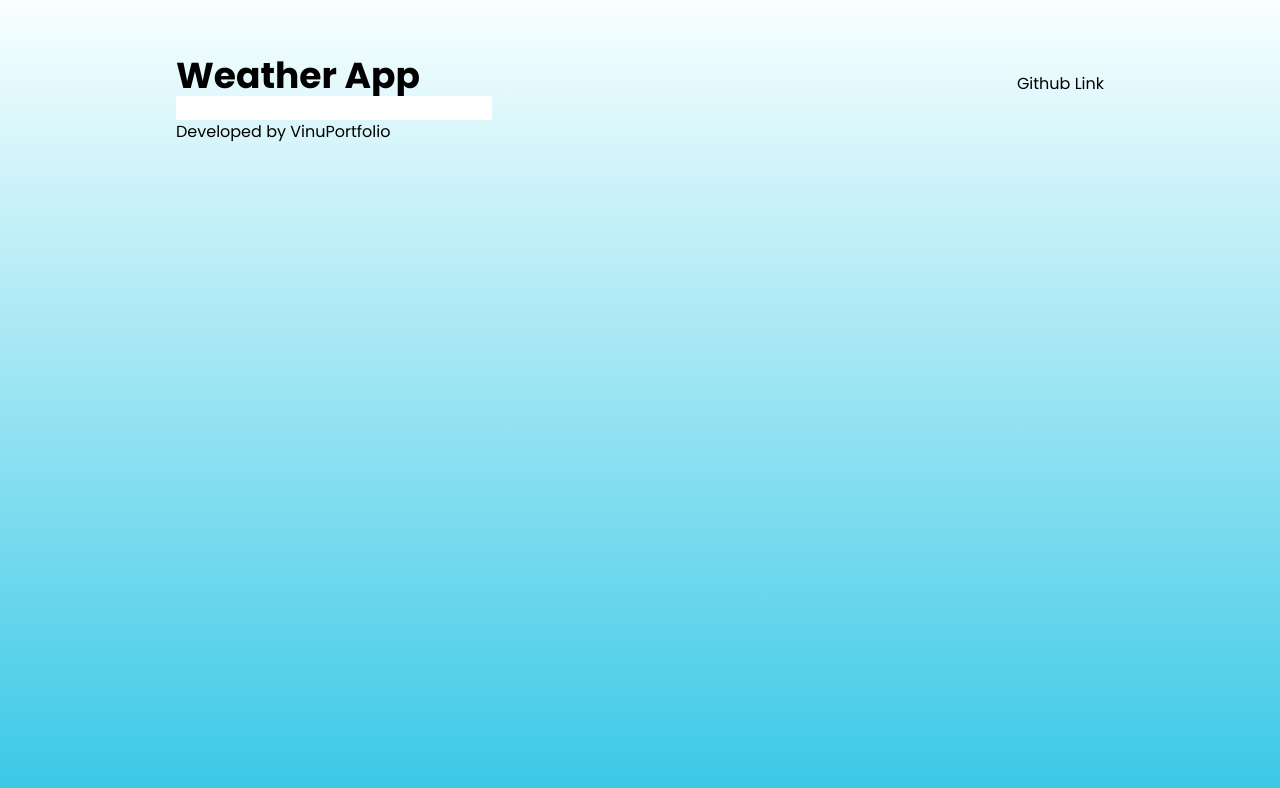
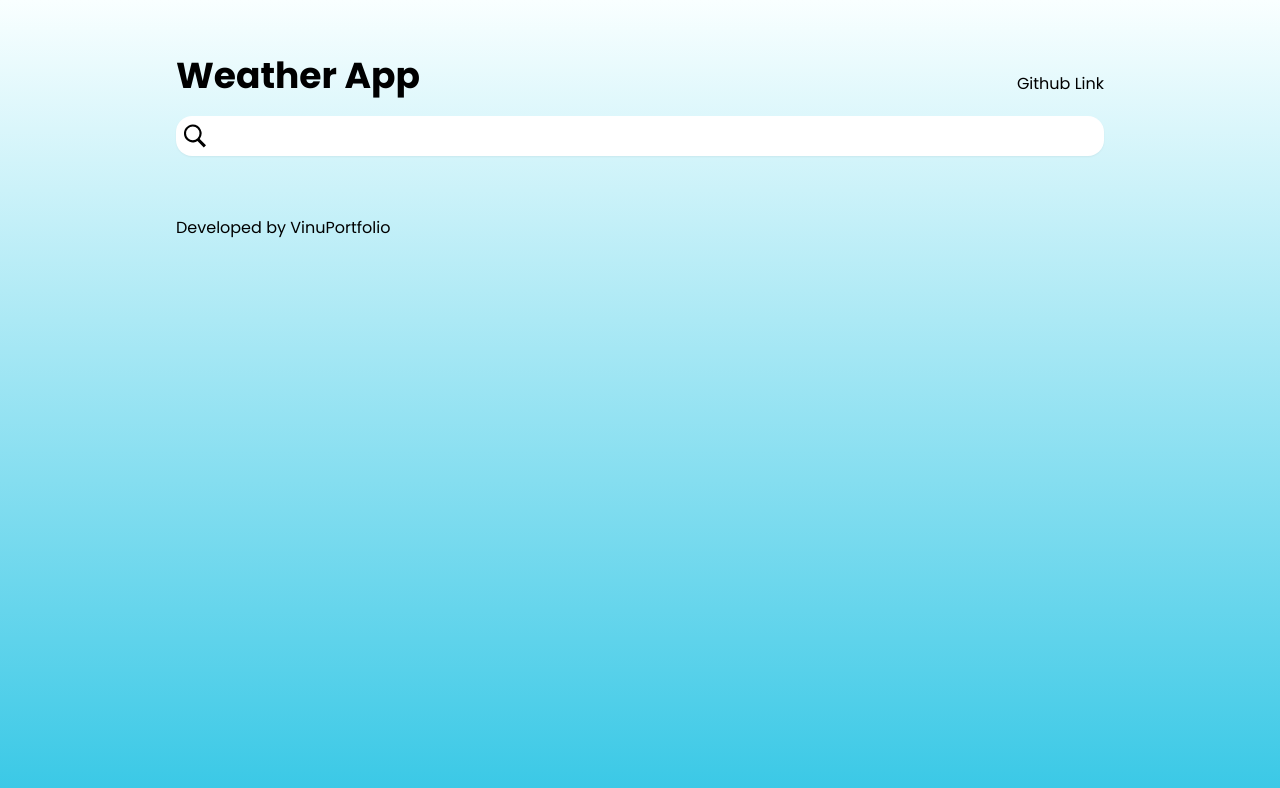
Before and after one commit to vinu-codes/weather-app, a React (Create React App) app: page / in a window 1280 px wide. Shown: the top 788 px of the page. Built offline with nearby package versions, Linux system fonts and the light colour scheme.

Commit message:
set up components

```diff
--- a/src/App.tsx
+++ b/src/App.tsx
@@ -3,11 +3,13 @@ import './styles.css'
 import { store } from './state/store'
 import { Provider } from 'react-redux'
 import { SearchBar } from '@components/SearchBar/SearchBar'
+import { CurrentWeather } from '@components/CurrentWeather/CurrentWeather'
+import { Forecast } from 'components/Forecast/Forecast'
 
 function App() {
   return (
     <Provider store={store}>
-      <div className="App">
+      <div className="App flex flex-col gap-5">
         <header className="flex h-24 items-end justify-between">
           <h1 className="font-bold text-4xl">Weather App</h1>
           <div>Github Link</div>
@@ -15,6 +17,8 @@ function App() {
         <div className="search-bar">
           <SearchBar />
         </div>
+        <CurrentWeather />
+        <Forecast />
         <footer>
           Developed by Vinu
           <a
--- /dev/null
+++ b/src/components/CurrentWeather/CurrentWeather.tsx
@@ -0,0 +1,7 @@
+import React from 'react'
+
+const CurrentWeather = () => {
+  return <div></div>
+}
+
+export { CurrentWeather }
--- /dev/null
+++ b/src/components/Forecast/Forecast.tsx
@@ -0,0 +1,7 @@
+import React from 'react'
+
+const Forecast = () => {
+  return <div></div>
+}
+
+export { Forecast }
--- a/src/components/SearchBar/SearchBar.tsx
+++ b/src/components/SearchBar/SearchBar.tsx
@@ -1,29 +1,39 @@
 import React, { useState, useEffect } from 'react'
 import { useDispatch } from 'react-redux'
-import { data } from '@state/weather'
-// import { fetchWeatherData } from '@state/weather'
-import * as weather from '@state/weather/index'
+import { data as weatherData } from '@state/weather'
+import { fetchWeatherData } from '@state/weather'
 import { AppDispatch } from '@state/store'
-
-console.log(weather)
+import { useSelector } from 'react-redux'
+import searchSvg from '../../assets/search.svg'
 
 const SearchBar = () => {
   const [value, setValue] = useState('')
   const dispatch = useDispatch<AppDispatch>()
-
-  useEffect(() => {
-    // dispatch(fetchWeatherData({ city: 'london' }))
-  }, [])
+  const data = useSelector(weatherData)
 
   const handleChange = (e: React.ChangeEvent<HTMLInputElement>) => {
-    const { name, value } = e.target
-    console.log({ name, value })
+    const { value, name } = e.target
+    setValue(value)
+  }
+
+  const handleSubmit = (e: React.FormEvent<HTMLFormElement>) => {
+    e.preventDefault()
+    dispatch(fetchWeatherData({ city: value }))
   }
 
   return (
-    <div>
-      <input value={value} onChange={handleChange} />
-    </div>
+    <form
+      onSubmit={handleSubmit}
+      className="flex bg-white rounded-2xl shadow-sm py-2 px-2"
+    >
+      <img src={searchSvg} alt="search icon" />
+      <input
+        onChange={handleChange}
+        name="search-input"
+        value={value}
+        className="block bg-white w-full focus:outline-none focus:border-sky-500 rounded-2xl"
+      />
+    </form>
   )
 }
 
--- a/src/services/weatherAPI.ts
+++ b/src/services/weatherAPI.ts
@@ -12,7 +12,6 @@ export const getWeatherByCity = async (city: string) => {
         units: 'metric',
       },
     })
-    console.log({ response: response.data })
     return response.data
   } catch (error: unknown) {
     console.log(error, 'error from getWeatherByCity')
@@ -29,7 +28,6 @@ export const getExtendedWeatherByCity = async (city: string) => {
         cnt: 6,
       },
     })
-    console.log({ response: response.data })
     return response.data
   } catch (error: unknown) {
     console.log(error, 'error from getExtendedWeather')
--- a/src/state/weather/reducers.ts
+++ b/src/state/weather/reducers.ts
@@ -37,7 +37,7 @@ const weatherSlice = createSlice({
       state.loading = true
     })
     builder.addCase(fetchWeatherData.fulfilled, (state, { payload }) => {
-      console.log({payload, state})
+      console.log({payload})
       //
     })
     builder.addCase(fetchWeatherData.rejected, (state, { payload }) => {
```
Also changed, not shown: src/assets/search.svg (added).
